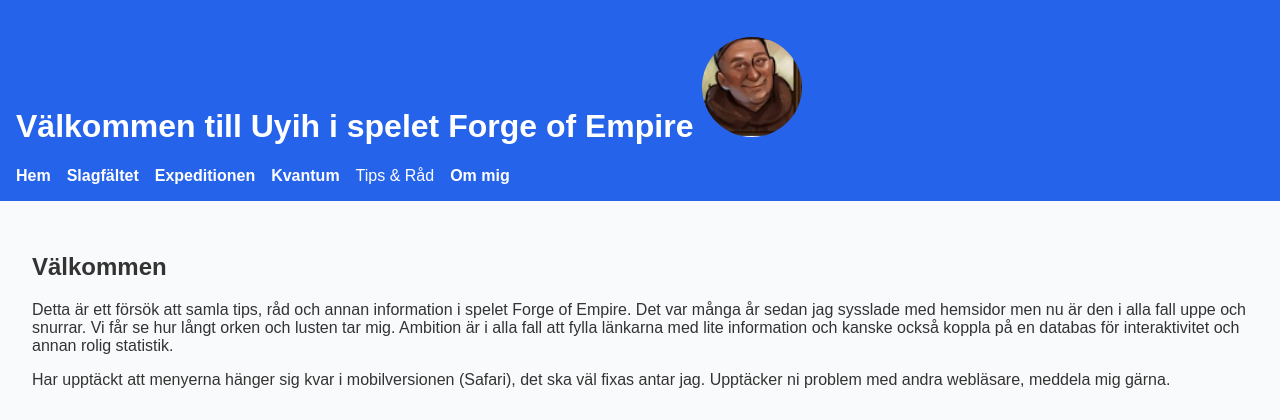
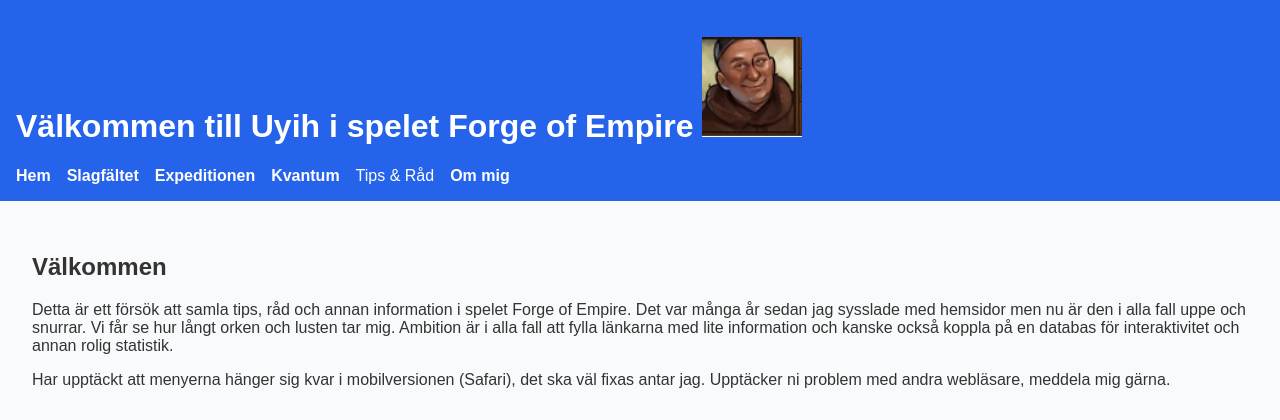
Before and after one commit to foeUyih/foeuyih.github.io, a PHP site: page / in a window 1280 px wide. Shown: the top 420 px of the page. Run offline with PHP 8.4, Linux system fonts and the light colour scheme.

Commit message:
Update style.css

```diff
--- a/style.css
+++ b/style.css
@@ -9,9 +9,6 @@
   background: #2563eb;
   color: white;
   padding: 1rem;
-  img {
-  border-radius: 50%;
-}
 }
 
 /* Dropdown Button */
```
